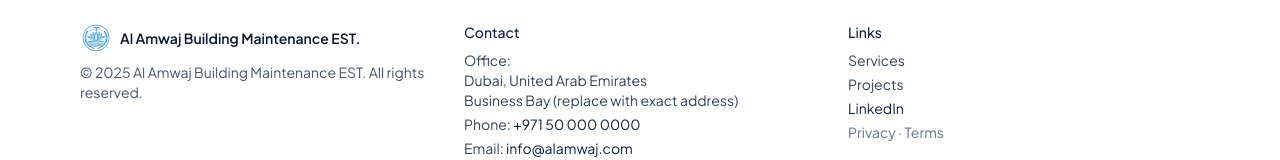
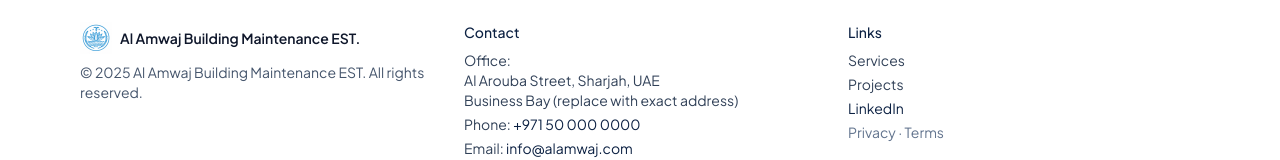
Before and after one commit to WovenTexLTD/Al-Amwaj-BLDG-MAINT.-est, a Next.js app: page / in a window 1280 px wide. Shown: the part 1637-1797 px from the top of the page. Built offline with nearby package versions, Linux system fonts and the light colour scheme.

Commit message:
Update contact information in layout.tsx

```diff
--- a/src/app/layout.tsx
+++ b/src/app/layout.tsx
@@ -66,7 +66,7 @@
                 <li>
                   <span className="block">Office:</span>
                   <address className="not-italic">
-                    Dubai, United Arab Emirates
+                    Al Arouba Street, Sharjah, UAE
                     <br />
                     Business Bay (replace with exact address)
                   </address>
@@ -74,7 +74,7 @@
                 <li>
                   Phone:{" "}
                   <a
-                    href="tel:+971500000000"
+                    href="tel:+97165684258"
                     className="text-[#0B2042] hover:underline"
                   >
                     +971 50 000 0000
@@ -83,7 +83,7 @@
                 <li>
                   Email:{" "}
                   <a
-                    href="mailto:info@alamwaj.com"
+                    href="mailto:alamwajbld@gmail.com"
                     className="text-[#0B2042] hover:underline"
                   >
                     info@alamwaj.com
```
